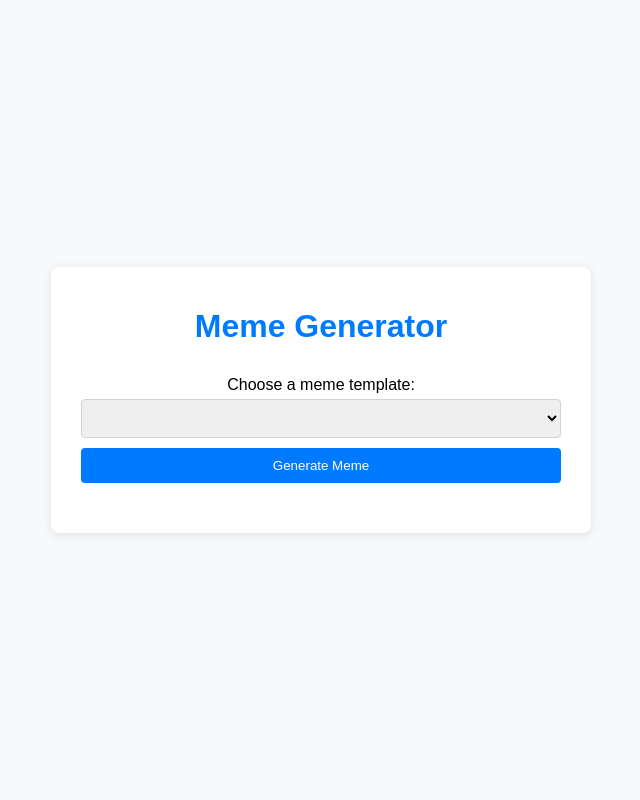
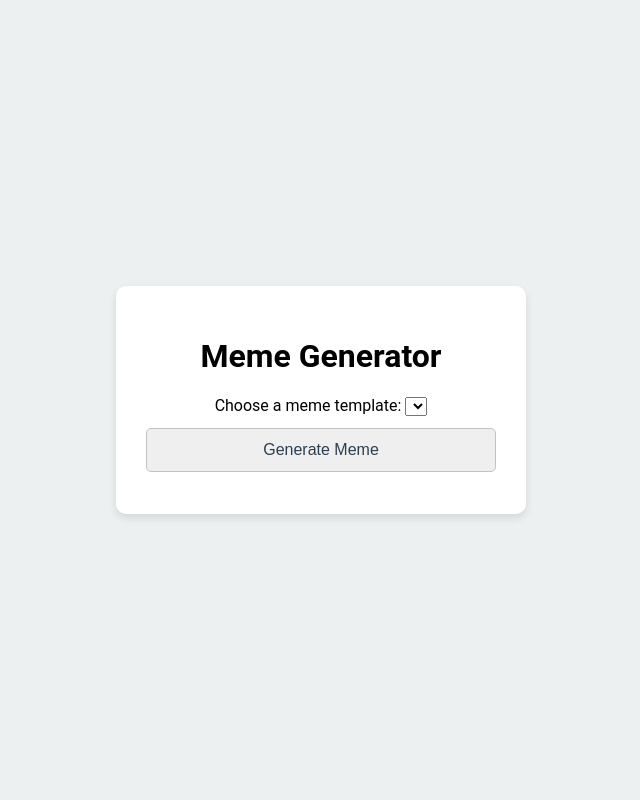
Before and after one commit to LukeWarmMop/MemeGenerator, a Flask app: template MainProject/MainGen/templates/index.html in a window 1280 px wide. Shown: the whole page, without its empty margins (319-959 px from the left). Run offline with Flask 2, Linux system fonts and the light colour scheme; the template is opened without the code that fills it, so the values that code supplies are empty.

Commit message:
Upated CSS --

```diff
--- a/MainProject/MainGen/static/site.css
+++ b/MainProject/MainGen/static/site.css
@@ -1,64 +1,105 @@
 body {
-    font-family: Arial, sans-serif;
-    background-color: #f8f9fa;
-    margin: 0;
-    padding: 0;
+    font-family: 'Roboto', sans-serif;
+    background-color: #ecf0f1;
     display: flex;
     justify-content: center;
     align-items: center;
-    min-height: 100vh;
+    height: 100vh;
+    margin: 0;
+}
+
+h3 {
+    text-align: center;
+    color: #34495e;
+    font-size: 1.8em;
+    margin-bottom: 20px;
 }
 
 .container {
-    background: #fff;
-    padding: 20px;
-    box-shadow: 0 2px 10px rgba(0, 0, 0, 0.1);
-    border-radius: 8px;
-    width: 80%;
-    max-width: 500px;
+    background-color: #ffffff;
+    padding: 30px;
+    border-radius: 10px;
+    box-shadow: 0 4px 8px rgba(0, 0, 0, 0.1);
+    width: 350px;
     text-align: center;
 }
 
-h1 {
-    color: #007bff;
+input, textarea {
+    width: 100%;
+    padding: 12px;
+    margin: 12px 0;
+    border: 1px solid #bdc3c7;
+    border-radius: 5px;
+    box-sizing: border-box;
+    font-size: 1em;
+    color: #2c3e50;
 }
 
-form {
+button, .button-link {
+    background-color: #2980b9;
+    color: white;
+    padding: 12px;
+    border: none;
+    border-radius: 5px;
+    cursor: pointer;
+    text-decoration: none;
+    display: inline-block;
+    width: 100%;
+    text-align: center;
+    font-size: 1em;
+    transition: background-color 0.3s ease;
+}
+
+    button:hover, .button-link:hover {
+        background-color: #3498db;
+    }
+
+.flashes {
+    list-style-type: none;
+    padding: 0;
+    color: #e74c3c;
     margin-bottom: 20px;
 }
 
-label {
-    display: block;
-    margin: 10px 0 5px;
+.table {
+    width: 100%;
+    margin: 20px 0;
+    border-collapse: collapse;
 }
 
-.form-group {
-    display: flex;
-    flex-direction: column;
-    align-items: center;
+    .table td, .table th {
+        border: 1px solid #ddd;
+        padding: 12px;
+        font-size: 1em;
+        color: #2c3e50;
     }
 
-select, input[type="text"], input[type="submit"] {
-    width: calc(100% - 20px);
-    padding: 10px;
-    margin-bottom: 10px;
-    border: 1px solid #ced4da;
-    border-radius: 4px;
+    .table tr:nth-child(even) {
+        background-color: #f9f9f9;
     }
 
-input[type="submit"] {
-    background-color: #007bff;
-    color: white;
-    border: none;
+    .table tr:hover {
+        background-color: #f1f1f1;
     }
 
-    input[type="submit"]:hover {
-        background-color: #0056b3;
-        cursor: pointer;
+    .table th {
+        padding-top: 14px;
+        padding-bottom: 14px;
+        text-align: left;
+        background-color: #2980b9;
+        color: white;
+        font-size: 1em;
     }
 
-img {
-    max-width: 100%;
-    border-radius: 8px;
+.home-link {
+    display: block;
     margin-top: 20px;
+    color: #2980b9;
+    text-decoration: none;
+    font-size: 1em;
 }
+
+    .home-link:hover {
+        text-decoration: underline;
+        color: #3498db;
+    }
```
Also changed, not shown: MainProject/MainGen/views.py (+7 -7 lines), 2 other files. Lines whose indentation alone changed are shown as unchanged.
